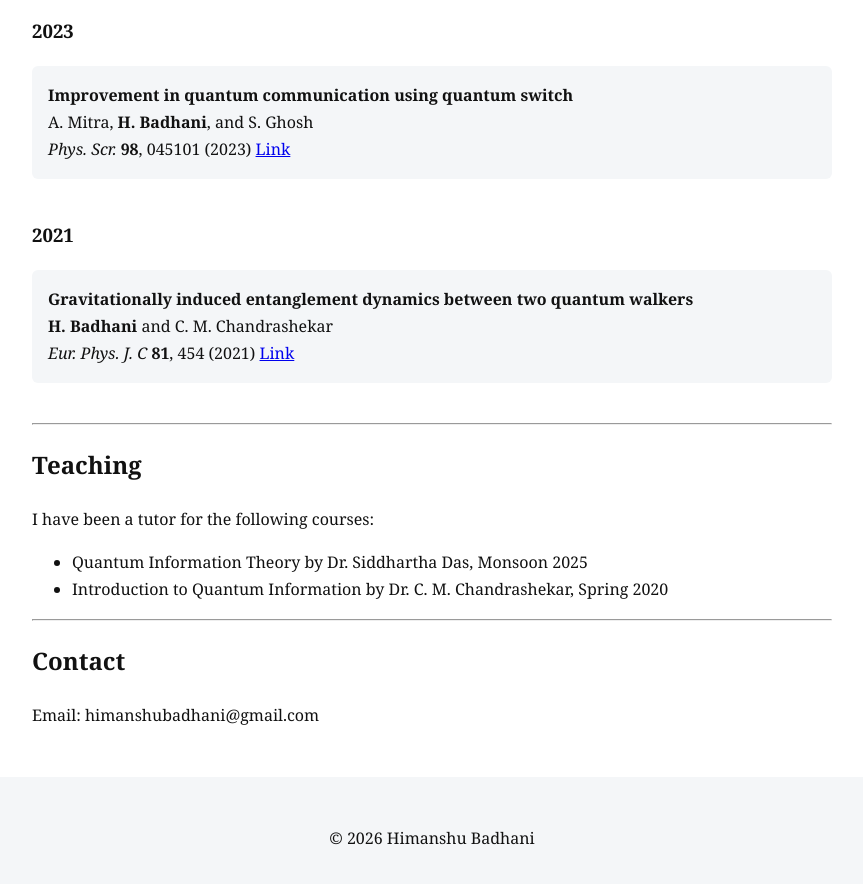
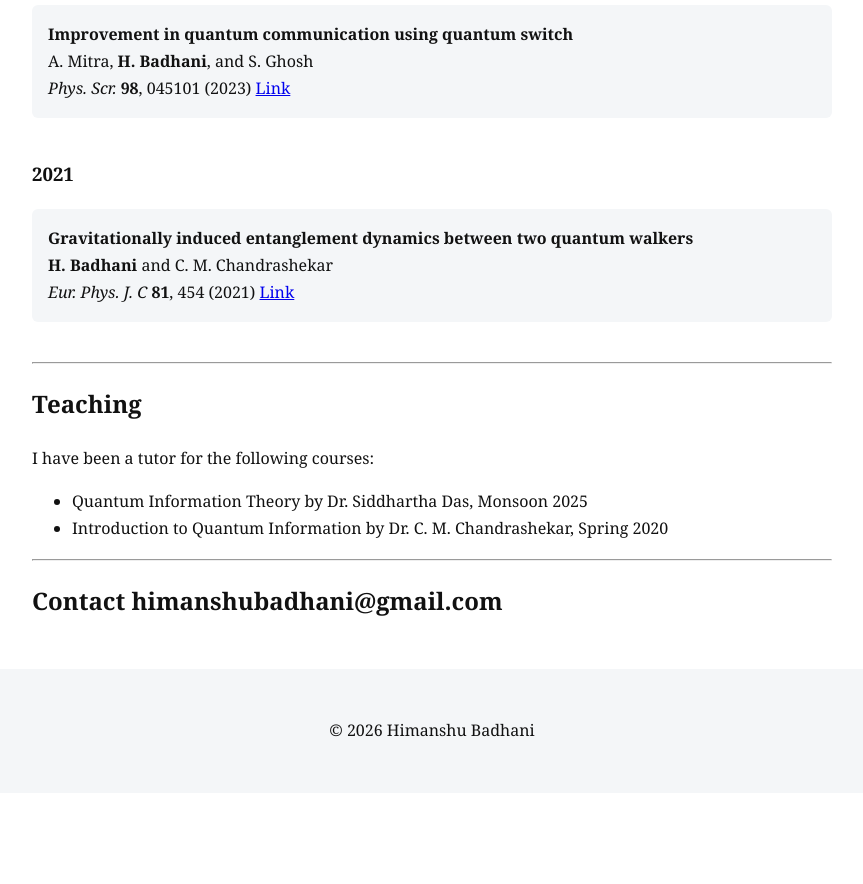
Before and after one commit to himanshubadhani/himanshubadhani.github.io, a Jekyll site: the page built from index.md, in a window 1280 px wide and 900 px high, scrolled down 2387 px. Shown: the top 884 px of the window, without its empty margins (208-1071 px from the left). Built offline with Jekyll 4.4.1, drawn with Linux system fonts in a browser that asks for light colours; after the commit the page ends 3180 px from its top, so only the background shows below that; some of the changed lines change nothing that is shown; some of the changed text lies outside the part shown.

Commit message:
Update index.md

```diff
--- a/index.md
+++ b/index.md
@@ -2,8 +2,6 @@
 layout: default
 title: About
 ---
-## About
-
 I am a Postdoctoral fellow at IIIT Hyderabad, working under the supervision of Dr. Siddhartha Das. I am fascinated by quantum physics and its potential in transforming the technology of the future. I work in quantum information theory, with interests in quantum thermodynamics, resource theories, and thermodynamic aspects of quantum processes. I completed my Ph.D. at IMSc Chennai in 2025, where I was advised by Dr. C. M. Chandrashekar and worked closely with Dr. Sibasish Ghosh. Before joining the doctoral program, I spent a year ('16-'17) in HRI Allahabad as a long-term visiting student, working with Dr. Dileep Jatkar on the aspects of de Sitter Cosmology. Before that, I received my BS-MS dual degree from IISER Pune. I was advised by Dr. Alok Laddha (CMI Chennai) for my Master's thesis on quantum field theory in de Sitter spacetime.
 
 <div style="text-align: center; margin: 1.5rem 0;">
@@ -28,7 +26,7 @@
 </div>
 {% endfor %}
 
-## Pulications
+## Publications
 {% assign years = site.data.publications | map: "year" | uniq | sort | reverse %}
 
 {% for y in years %}
@@ -55,7 +53,4 @@
 - Introduction to Quantum Information by Dr. C. M. Chandrashekar, Spring 2020
 
 ---
-
-## Contact
-
-Email: himanshubadhani@gmail.com
+## Contact  himanshubadhani@gmail.com
```
